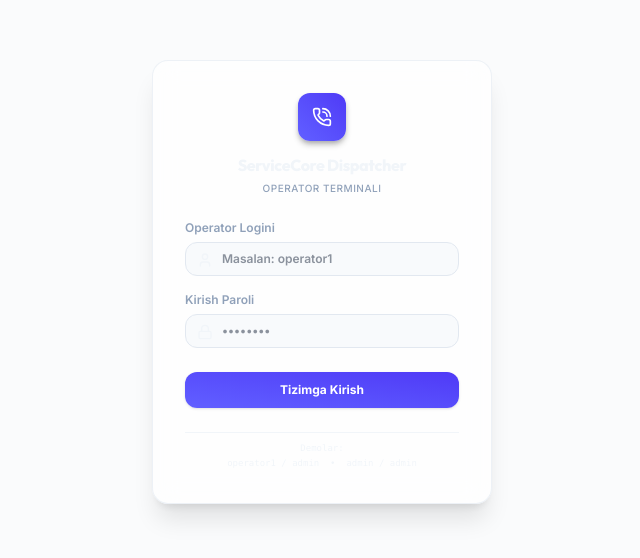
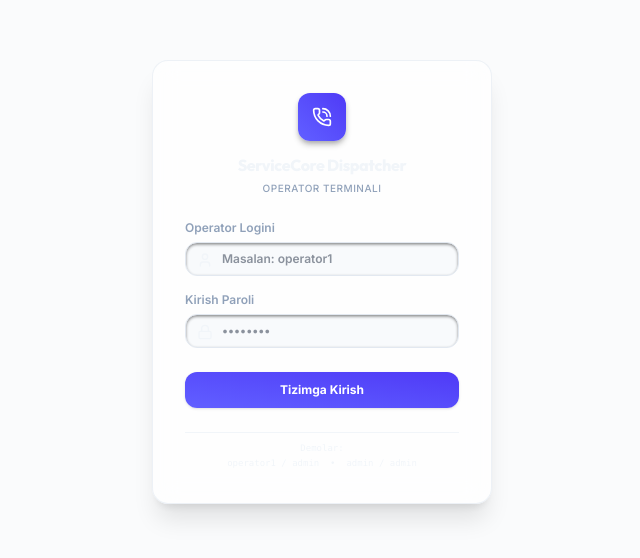
Before and after one commit to Jasurbek414/Xizmat-korsatish, a React (Vite) app in the folder desktop-dispatcher/: page / in a window 1280 px wide. Shown: the part 118-676 px from the top of the page, without its empty margins (318-958 px from the left). Built offline with nearby package versions, Linux system fonts and the light colour scheme.

Commit message:
style: apply global inset and drop shadows to inputs and selects for 3D depth

```diff
--- a/desktop-dispatcher/src/App.css
+++ b/desktop-dispatcher/src/App.css
@@ -42,6 +42,15 @@ body {
   background-color: var(--bg-app);
   color: var(--text-primary);
   transition: background-color 0.3s ease, color 0.3s ease;
+}
+
+/* Global Form Field Shadows (Recessed & Drop Shadow) */
+input, select, textarea {
+  box-shadow: 0 1px 2px rgba(41, 37, 36, 0.04), inset 0 1px 2.5px rgba(41, 37, 36, 0.06) !important;
+  transition: box-shadow 0.2s ease-in-out, border-color 0.2s ease-in-out;
+}
+.dark input, .dark select, .dark textarea {
+  box-shadow: inset 0 1.5px 3px rgba(0, 0, 0, 0.45) !important;
 }
 
 /* Card & Header Shadows Overrides for Day/Night separation */
```
